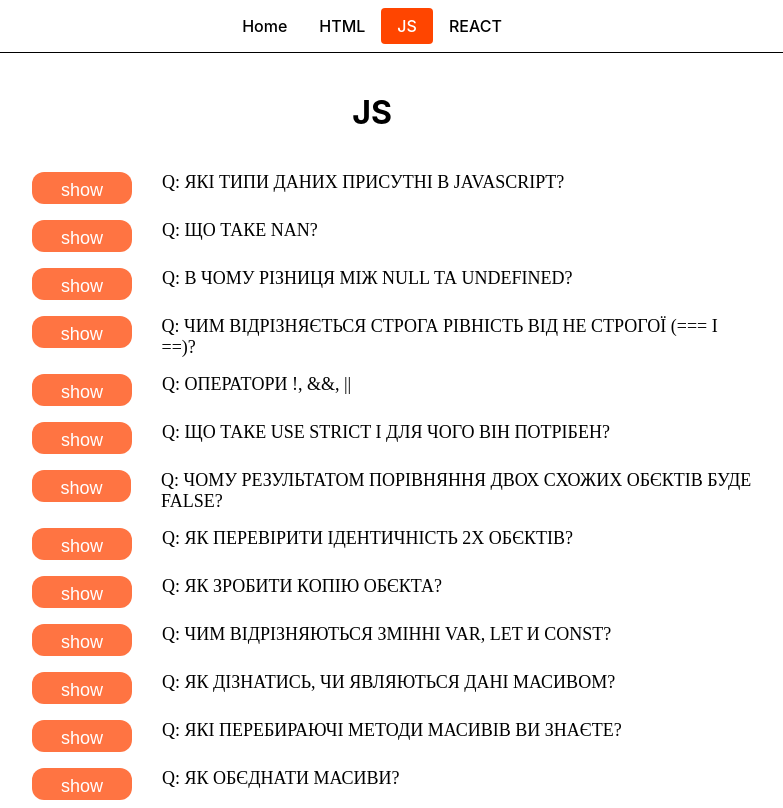
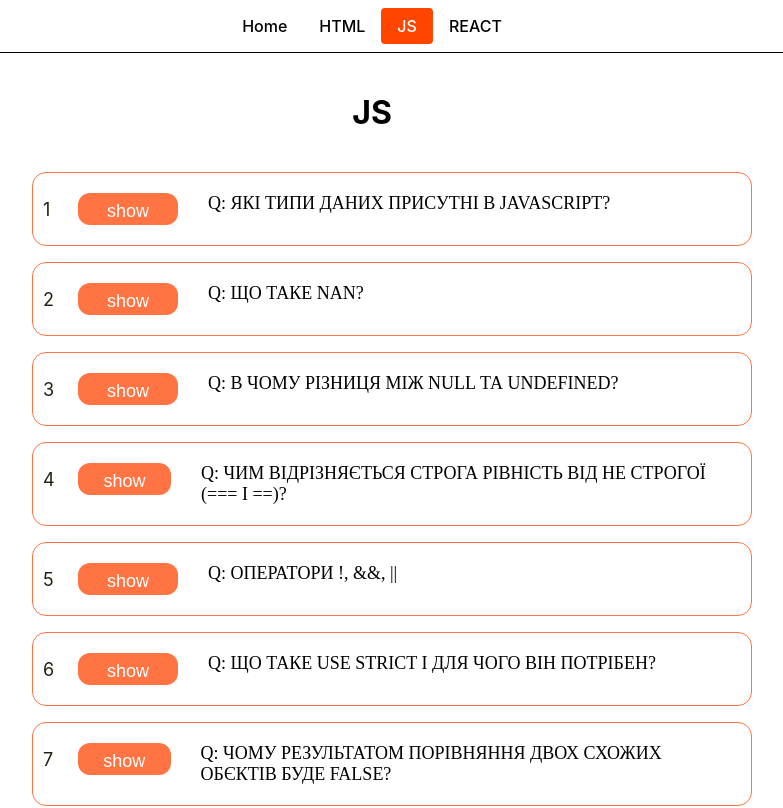
Before and after one commit to MaksymTykhoniuk/intQA, a React (Create React App) app: page /intQA/js in a window 1280 px wide. Shown: the top 808 px of the page, without its empty margins (268-1051 px from the left). Built offline with nearby package versions, Linux system fonts and the light colour scheme.

Commit message:
adjust card styles

```diff
--- a/src/components/Card/Card.jsx
+++ b/src/components/Card/Card.jsx
@@ -6,9 +6,10 @@ import {
   Button,
   TextWrapper,
   CardAnswer,
+  Count,
 } from './Card.styled';
 
-export const Card = ({ data }) => {
+export const Card = ({ data, index }) => {
   const [showAnswer, setShowAnswer] = useState(false);
 
   const handleShowAnswer = () => {
@@ -18,6 +19,8 @@ export const Card = ({ data }) => {
   return (
     <>
       <CardWrapper>
+        <Count>{index + 1}</Count>
+
         <Button onClick={handleShowAnswer} type="button">
           {showAnswer ? 'hide' : 'show'}
         </Button>
--- a/src/components/Card/Card.styled.jsx
+++ b/src/components/Card/Card.styled.jsx
@@ -3,7 +3,21 @@ import styled from '@emotion/styled';
 export const CardWrapper = styled.li`
   position: relative;
   display: flex;
+  padding: 20px;
   gap: 30px;
+  border: 1px solid #ff4400bd;
+  border-radius: 14px;
+  align-items: start;
+`;
+
+export const Count = styled.p`
+  position: absolute;
+  top: 8px;
+  left: 10px;
+  align-self: center;
+  font-size: 18px;
+  background-color: #ffffff;
+  color: #212112;
 `;
 
 export const Button = styled.button`
@@ -19,6 +33,7 @@ export const Button = styled.button`
   max-height: 32px;
   text-align: center;
   width: 100px;
+  margin-left: 25px;
 `;
 
 export const TextWrapper = styled.div`
--- a/src/components/CardList/CardList.jsx
+++ b/src/components/CardList/CardList.jsx
@@ -6,7 +6,7 @@ export const CardList = ({ data }) => {
     <Container>
       <TweetsUsersList>
         {data.map((item, index) => (
-          <Card key={index} data={item} />
+          <Card key={index} data={item} index={index} />
         ))}
       </TweetsUsersList>
     </Container>
```
